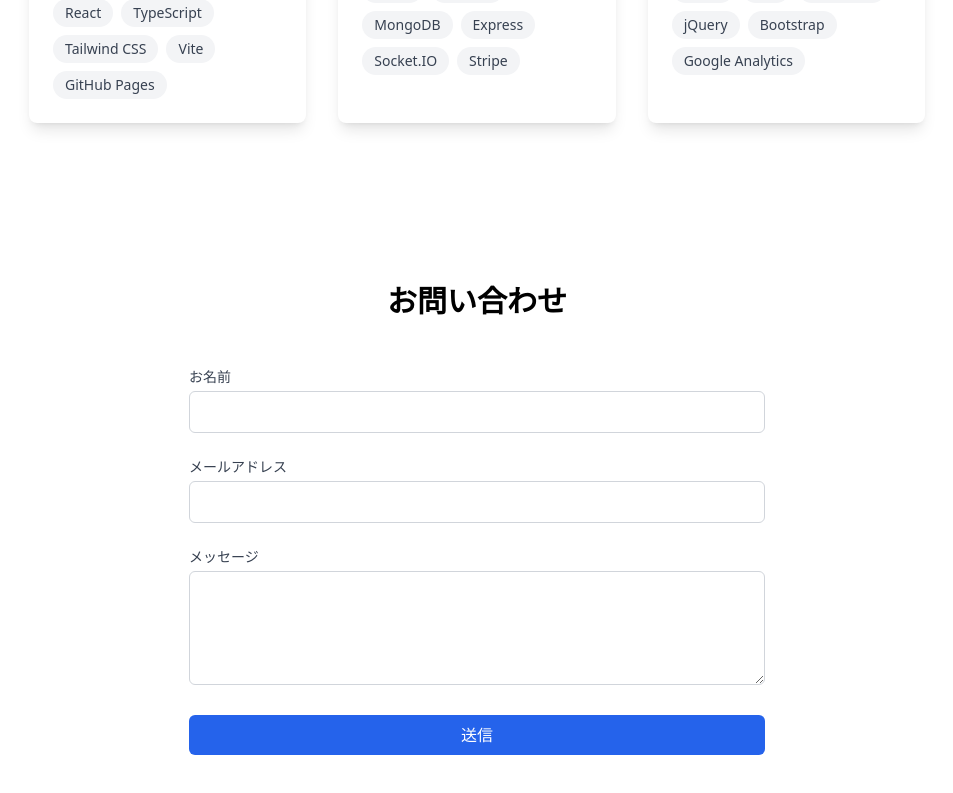
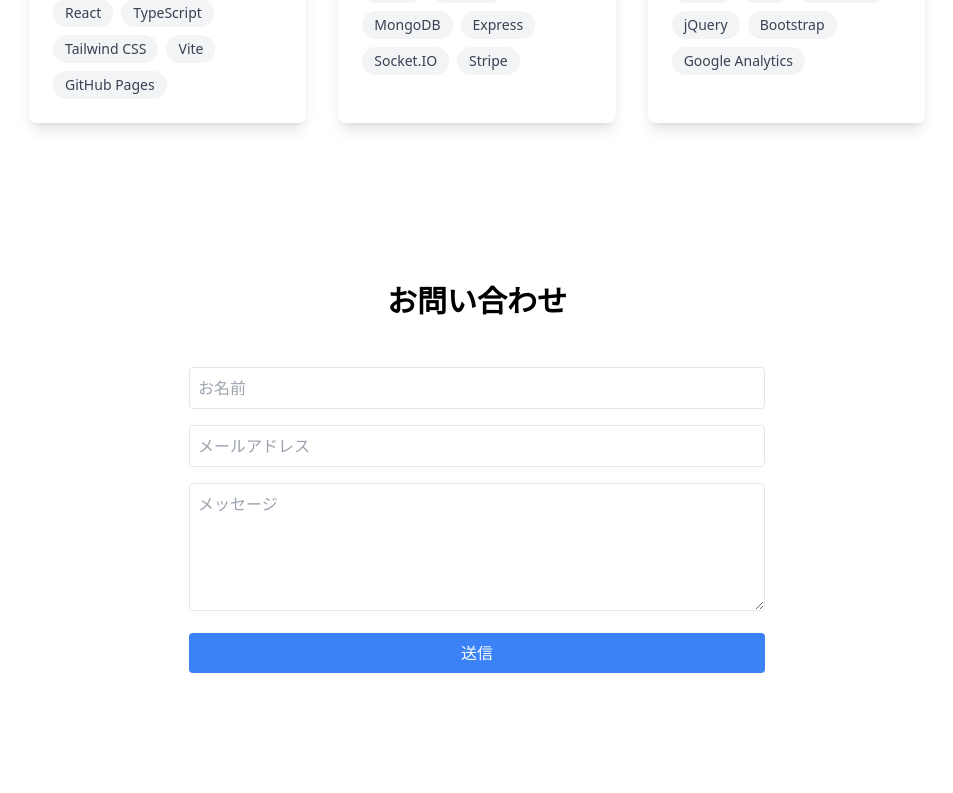
Before and after one commit to RenNogiwa/portfolio, a React (Vite) app: page / in a window 1280 px wide. Shown: the part 1673-2466 px from the top of the page, without its empty margins (163-1116 px from the left). After the commit the page ends 2426 px from the top, so only its background shows below. Built offline with nearby package versions, Linux system fonts and the light colour scheme.

Commit message:
お問い合わせフォーム機能の追加：Cloudflare Functionsの実装とフォームコンポーネントの作成

```diff
--- a/package.json
+++ b/package.json
@@ -29,6 +29,7 @@
     "tailwindcss": "^3.4.1",
     "typescript": "^5.5.3",
     "typescript-eslint": "^8.3.0",
-    "vite": "^5.4.2"
+    "vite": "^5.4.2",
+    "wrangler": "^4.6.0"
   }
 }
--- a/src/App.tsx
+++ b/src/App.tsx
@@ -5,21 +5,10 @@ import profileImage from './assets/Profile_Image.JPG';
 import { projects } from './data/projects';
 import { ProjectCard } from './components/ProjectCard';
 import { ProjectModal } from './components/ProjectModal';
+import { ContactForm } from './components/ContactForm';
 
 function App() {
-  const [formData, setFormData] = useState({
-    name: '',
-    email: '',
-    message: ''
-  });
-
   const [selectedProject, setSelectedProject] = useState<Project | null>(null);
-
-  const handleSubmit = (e: React.FormEvent) => {
-    e.preventDefault();
-    alert('Thank you for your message! I will get back to you soon.');
-    setFormData({ name: '', email: '', message: '' });
-  };
 
   return (
     <div className="min-h-screen bg-white">
@@ -99,53 +88,7 @@ function App() {
       <section className="py-20 px-4">
         <div className="max-w-xl mx-auto">
           <h2 className="text-3xl font-bold mb-12 text-center">お問い合わせ</h2>
-          <form onSubmit={handleSubmit} className="space-y-6">
-            <div>
-              <label htmlFor="name" className="block text-sm font-medium text-gray-700 mb-1">
-                お名前
-              </label>
-              <input
-                type="text"
-                id="name"
-                value={formData.name}
-                onChange={(e) => setFormData({ ...formData, name: e.target.value })}
-                className="w-full px-4 py-2 border border-gray-300 rounded-md focus:ring-2 focus:ring-blue-500 focus:border-transparent"
-                required
-              />
-            </div>
-            <div>
-              <label htmlFor="email" className="block text-sm font-medium text-gray-700 mb-1">
-                メールアドレス
-              </label>
-              <input
-                type="email"
-                id="email"
-                value={formData.email}
-                onChange={(e) => setFormData({ ...formData, email: e.target.value })}
-                className="w-full px-4 py-2 border border-gray-300 rounded-md focus:ring-2 focus:ring-blue-500 focus:border-transparent"
-                required
-              />
-            </div>
-            <div>
-              <label htmlFor="message" className="block text-sm font-medium text-gray-700 mb-1">
-                メッセージ
-              </label>
-              <textarea
-                id="message"
-                value={formData.message}
-                onChange={(e) => setFormData({ ...formData, message: e.target.value })}
-                className="w-full px-4 py-2 border border-gray-300 rounded-md focus:ring-2 focus:ring-blue-500 focus:border-transparent"
-                rows={4}
-                required
-              />
-            </div>
-            <button
-              type="submit"
-              className="w-full bg-blue-600 text-white py-2 px-4 rounded-md hover:bg-blue-700 transition-colors"
-            >
-              送信
-            </button>
-          </form>
+          <ContactForm />
         </div>
       </section>
     </div>
--- /dev/null
+++ b/src/components/ContactForm.tsx
@@ -0,0 +1,58 @@
+import React, { FormEvent } from 'react';
+
+export const ContactForm: React.FC = () => {
+  const handleSubmit = async (e: FormEvent<HTMLFormElement>) => {
+    e.preventDefault();
+    const form = e.currentTarget;
+    const formData = new FormData(form);
+    const data = {
+      name: formData.get('name'),
+      email: formData.get('email'),
+      message: formData.get('message')
+    };
+
+    try {
+      const res = await fetch('/functions/contact', {
+        method: 'POST',
+        headers: { 'Content-Type': 'application/json' },
+        body: JSON.stringify(data)
+      });
+
+      const result = await res.json();
+      alert(result.success ? '送信完了しました！' : '送信に失敗しました。');
+    } catch (error) {
+      console.error('Error:', error);
+      alert('送信に失敗しました。');
+    }
+  };
+
+  return (
+    <form id="contact-form" onSubmit={handleSubmit} className="space-y-4">
+      <input
+        name="name"
+        placeholder="お名前"
+        required
+        className="w-full p-2 border rounded"
+      />
+      <input
+        name="email"
+        type="email"
+        placeholder="メールアドレス"
+        required
+        className="w-full p-2 border rounded"
+      />
+      <textarea
+        name="message"
+        placeholder="メッセージ"
+        required
+        className="w-full p-2 border rounded h-32"
+      />
+      <button
+        type="submit"
+        className="w-full bg-blue-500 text-white p-2 rounded hover:bg-blue-600"
+      >
+        送信
+      </button>
+    </form>
+  );
+};
--- a/vite.config.ts
+++ b/vite.config.ts
@@ -4,5 +4,13 @@ import react from '@vitejs/plugin-react';
 // https://vitejs.dev/config/
 export default defineConfig({
   plugins: [react()],
-  assetsInclude: ['**/*.JPG']
+  assetsInclude: ['**/*.JPG'],
+  server: {
+    proxy: {
+      '/functions': {
+        target: 'http://localhost:56943',
+        changeOrigin: true,
+      }
+    }
+  }
 });
```
Also changed, not shown: 2 other files (tests, documents, lock files or other folders).
